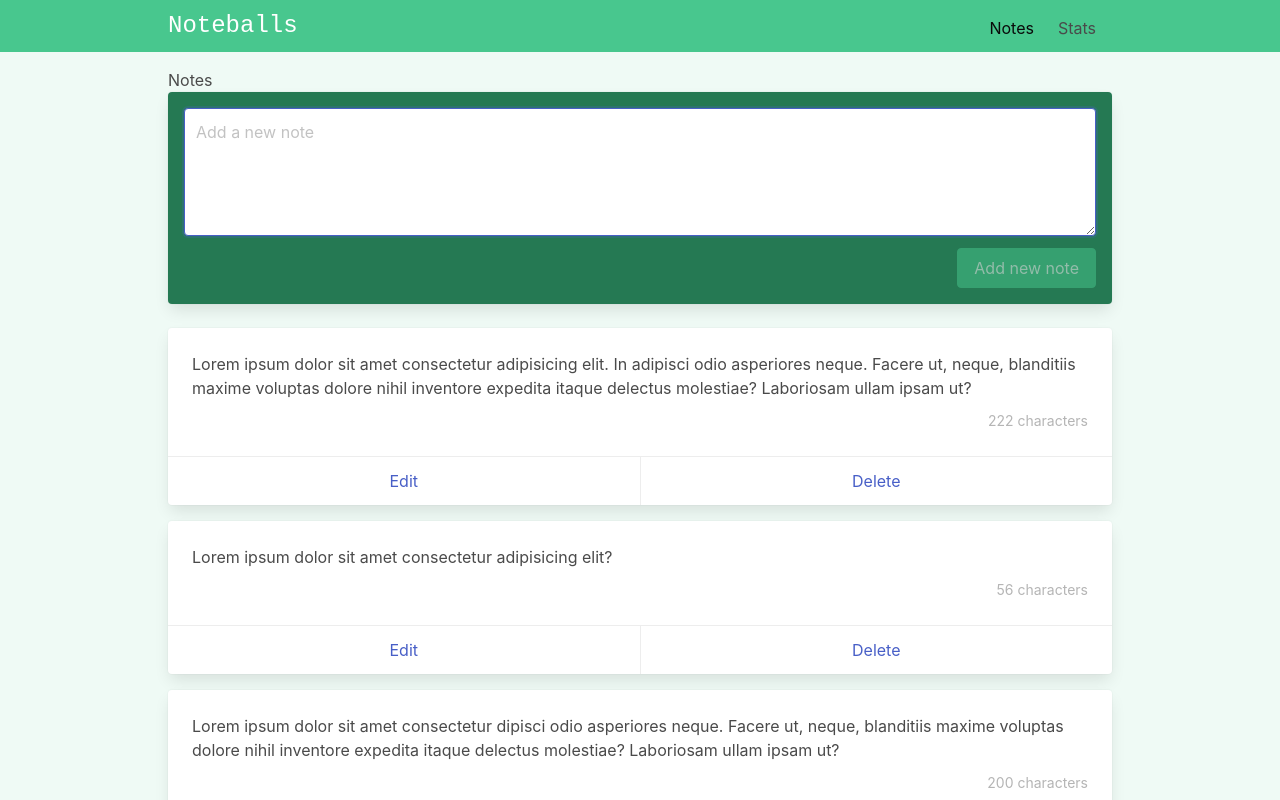
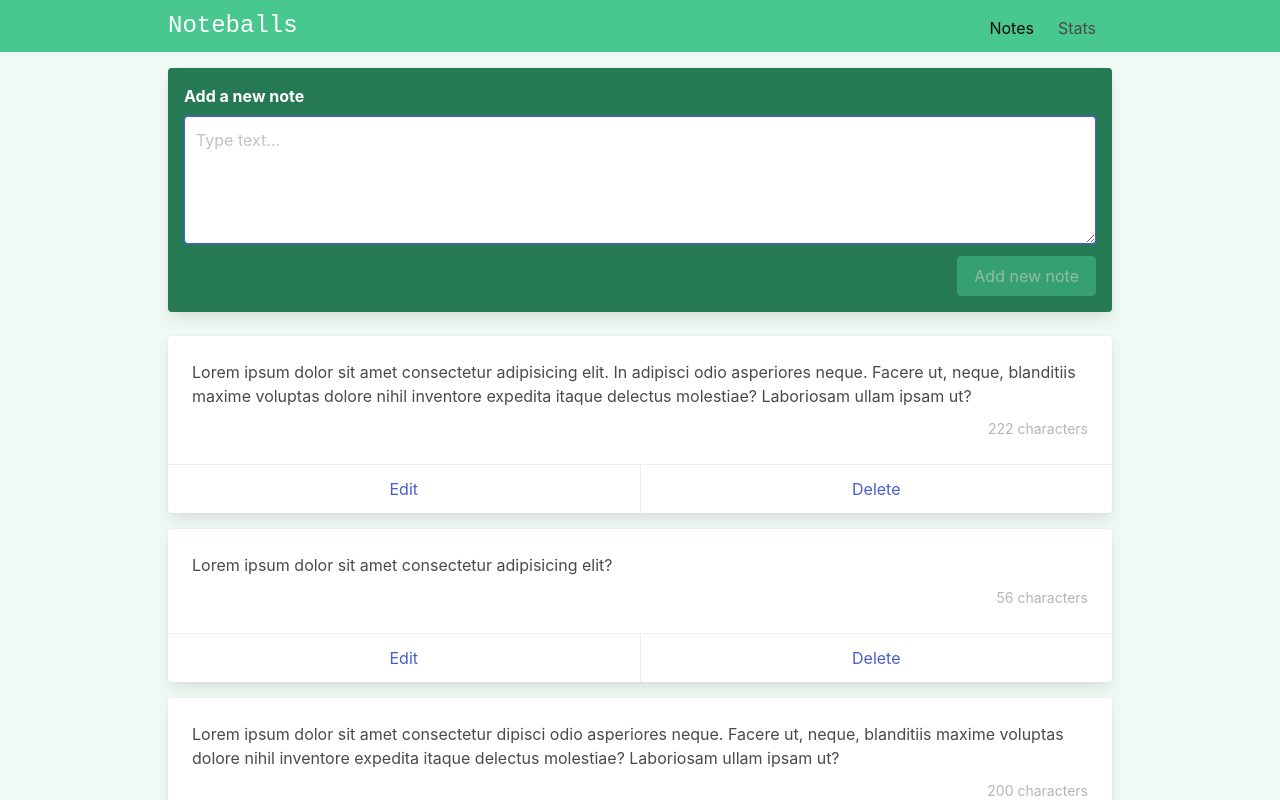
Before and after one commit to rborowski/noteballs, a Vue app: page / in a window 1280 px wide. Shown: the top 800 px of the page. Built offline with nearby package versions, Linux system fonts and the light colour scheme.

Commit message:
Edit View refactoring

```diff
--- a/src/components/layout/Form.vue
+++ b/src/components/layout/Form.vue
@@ -1,17 +1,16 @@
 <template>
-  <div class="card mb-5 p-4 has-background-success-dark">
+  <div class="card mb-5 p-4 " :class="!storeNotes.editedNote ? 'has-background-success-dark' : 'has-background-link-dark' ">
     <div class="field">
       <div class="control">
-        <textarea class="textarea" placeholder="Add a new note" ref="newNoteRef" v-model="storeNotes.content"
+        <label for="textarea" class="label has-text-white">{{ label }}</label>
+        <textarea class="textarea" ref="textarea" id="textarea" placeholder="Type text..." v-model="storeNotes.content"
           @keydown.enter.exact.prevent="submit" autofocus></textarea>
       </div>
     </div>
 
     <div class="field is-grouped is-grouped-right">
       <div class="control">
-        <button @click="submit" class="button is-success" :disabled="!storeNotes.content">
-          <slot name="button-name" />
-        </button>
+        <slot name="button" />
       </div>
     </div>
   </div>
@@ -25,18 +24,27 @@ import { useRouter } from "vue-router";
 const storeNotes = useNotesStore()
 const router = useRouter()
 
-const newNoteRef = ref(null)
+const props = defineProps({
+  label: {type: String}
+})
+
+const textarea = ref(null)
 
 function submit() {
   if (!storeNotes.content) return
   if (!storeNotes.editedNote) {
     storeNotes.submitNewNote()
+    focusTextarea()
   } else {
     storeNotes.submitEditNote()
+    router.push({ name: "Notes" })
   }
-  storeNotes.content = ""
-  newNoteRef.value.focus()
-  router.push({ name: "Notes" })
 }
 
+function focusTextarea() {
+  textarea.value.focus()
+}
+
+defineExpose({focusTextarea})
+
 </script>
--- a/src/components/layout/Note.vue
+++ b/src/components/layout/Note.vue
@@ -26,6 +26,8 @@ const props = defineProps({ note: { type: Object, required: true } })
 
 const noteLength = computed(() => props.note.content.length + " " + (props.note.content.length > 1 ? "characters" : "character"))
 
+
+
 </script>
 
 <style scoped>
--- a/src/stores/storeNotes.js
+++ b/src/stores/storeNotes.js
@@ -1,5 +1,5 @@
 import { defineStore } from "pinia";
-import { ref } from "vue";
+import { ref, computed } from "vue";
 
 export const useNotesStore = defineStore("notes", () => {
   const notes = ref([
--- a/src/views/ViewEdit.vue
+++ b/src/views/ViewEdit.vue
@@ -1,20 +1,32 @@
 <template>
   <div class="edit-note">
-    <h1>Edit note <span class="has-text-success">id {{ $route.params.id }}</span></h1>
+    <Form label="Add a new note">
+      <template #button>
+        <button @click="$router.back()" class="button is-light mr-2">
+          Cancel
+        </button>
+        <button @click="submitEditNote" class="button is-link" :disabled="!storeNotes.content">
+          Save changes
+        </button>
+      </template>
+    </Form>
   </div>
-  <Form>
-    <template #button-name>
-      Submit edit
-    </template>
-  </Form>
 </template>
 
 <script setup>
 import Form from "../components/layout/Form.vue";
 import { useNotesStore } from "../stores/storeNotes"
 import { onMounted } from "vue";
+import { useRouter } from "vue-router";
 
 const storeNotes = useNotesStore()
+const router = useRouter()
+
+function submitEditNote() {
+  if (!storeNotes.content) return
+  storeNotes.submitEditNote()
+  router.push({ name: "Notes" })
+}
 
 onMounted(() => {
   if (storeNotes.editedNote) {
--- a/src/views/ViewNotes.vue
+++ b/src/views/ViewNotes.vue
@@ -1,9 +1,10 @@
 <template>
   <div class="notes">
-    <h1>Notes</h1>
-    <Form>
-      <template #button-name>
-        Add new note
+    <Form ref="editNoteRef" label="Add a new note">
+      <template #button>
+        <button @click="submitNewNote" class="button is-success" :disabled="!storeNotes.content">
+          Add new note
+        </button>
       </template>
     </Form>
     <Note v-for="note in storeNotes.notes" :key="note.id" :note="note" />
@@ -14,7 +15,15 @@
 import Note from "../components/layout/Note.vue";
 import Form from "../components/layout/Form.vue";
 import { useNotesStore } from "../stores/storeNotes"
+import { ref } from "vue";
 
 const storeNotes = useNotesStore()
+const editNoteRef = ref(null)
+
+function submitNewNote() {
+  if (!storeNotes.content) return
+  storeNotes.submitNewNote()
+  editNoteRef.value.focusTextarea()
+}
 
 </script>
```
